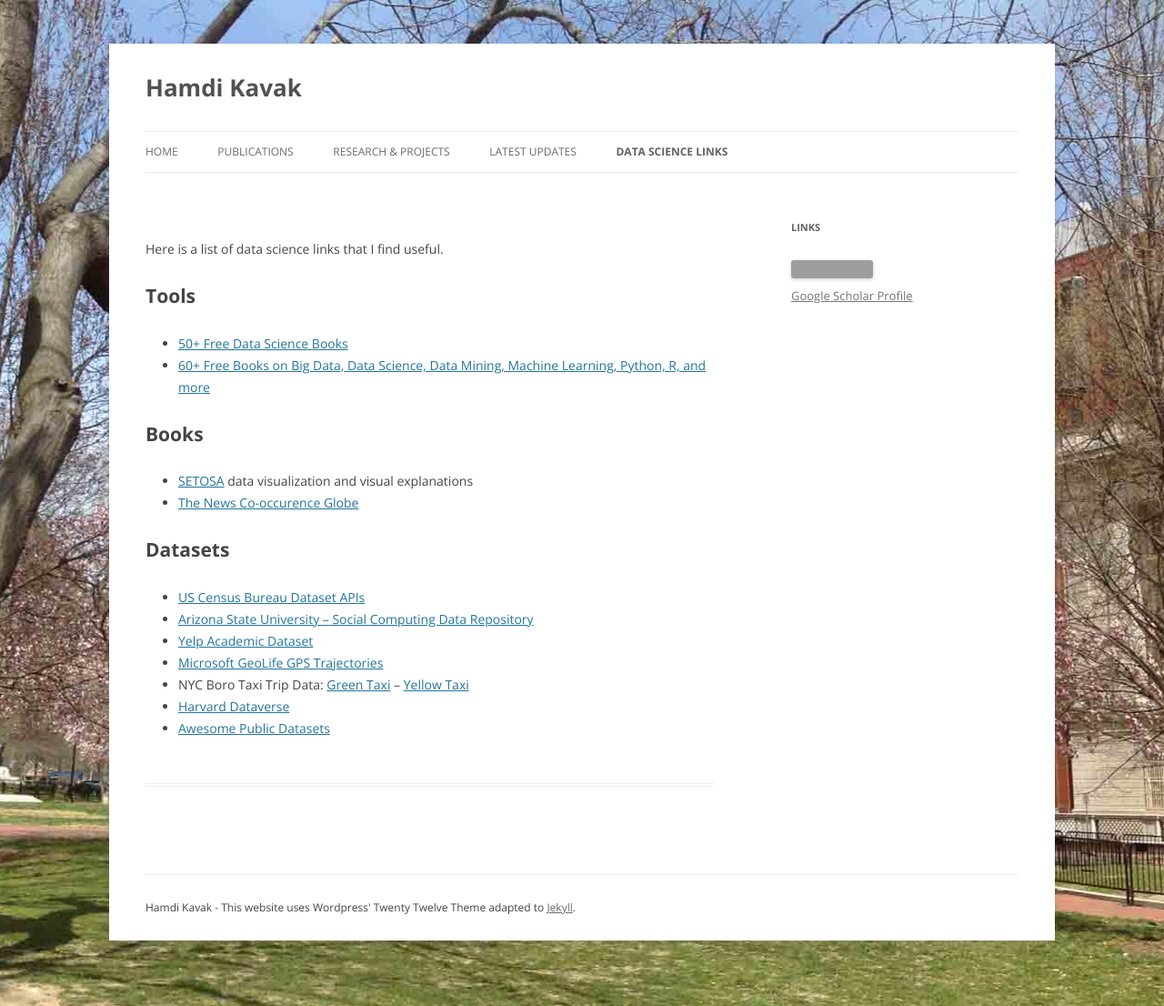
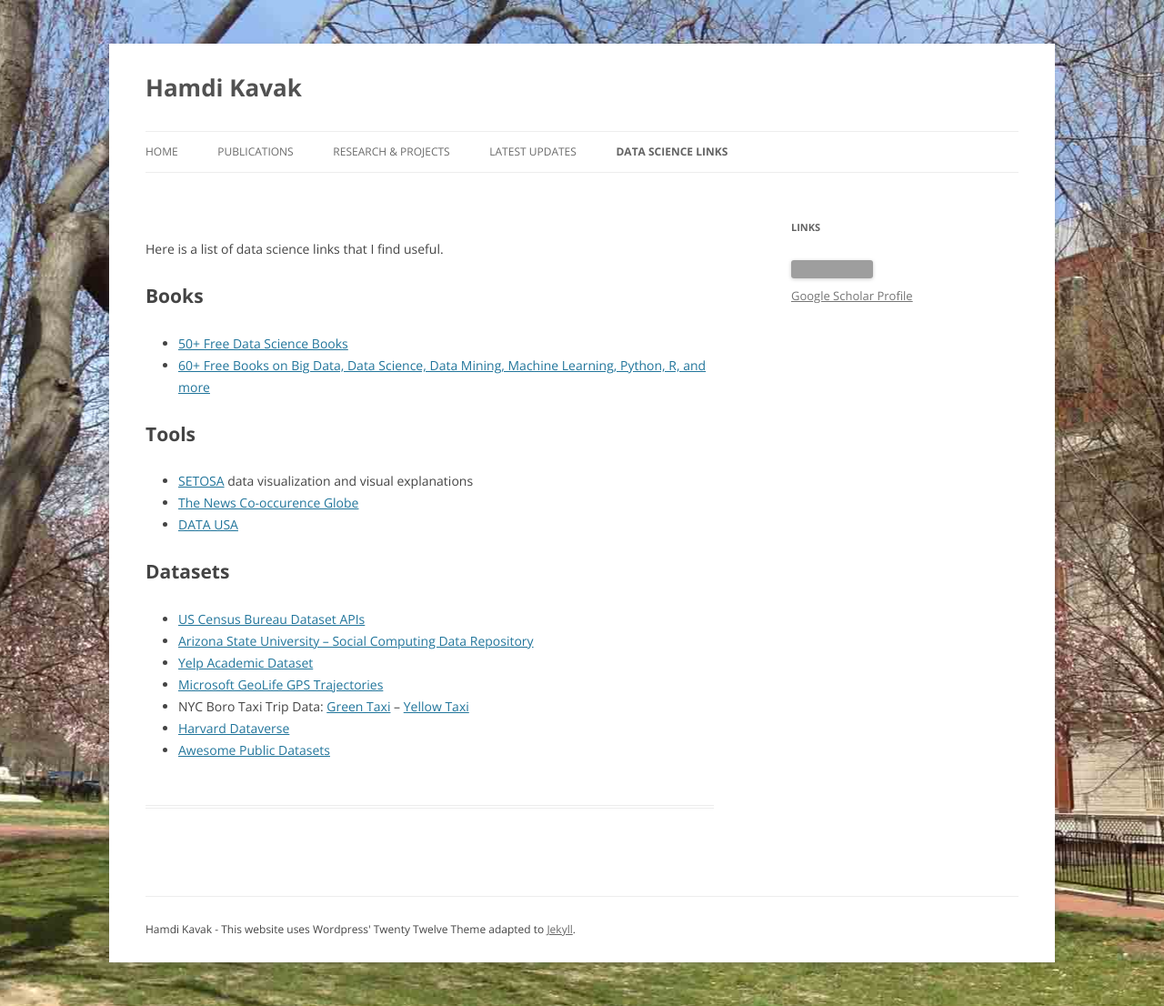
Before and after one commit to hamdikavak/hamdikavak.github.io, a Jekyll site: the page built from datasets/index.html, in a window 1280 px wide. Shown: the whole page at 91% size. Built offline with Jekyll 4.4.1, drawn with Linux system fonts in a browser that asks for light colours; nearby versions of some CDN libraries; library files that are not in the unit come from our copies; grey boxes are pictures that could not be loaded.

Commit message:
Update index.html

```diff
--- a/datasets/index.html
+++ b/datasets/index.html
@@ -7,15 +7,16 @@
 ---
 <p>Here is a list of data science links that I find useful.</p>
 
-<h1>Tools</h1>
+<h1>Books</h1>
 <ul>
 	<li><a href="http://www.datasciencecentral.com/profiles/blogs/50-free-data-science-books?overrideMobileRedirect=1" target="_blank">50+ Free Data Science Books</a></li>
 	<li><a href="http://www.kdnuggets.com/2015/09/free-data-science-books.html">60+ Free Books on Big Data, Data Science, Data Mining, Machine Learning, Python, R, and more</a></li>
 </ul>
-<h1>Books</h1>
+<h1>Tools</h1>
 <ul>
 	<li><a href="http://setosa.io/" target="_blank">SETOSA</a> data visualization and visual explanations</li>
 	<li><a href="http://data.gdeltproject.org/blog/news-cooccurrence-globe/globe_cooccur.html">The News Co-occurence Globe</a></li>
+	<li><a href="http://datausa.io/">DATA USA</a></li>
 </ul>
 <h1>Datasets</h1>
 <ul>
```
